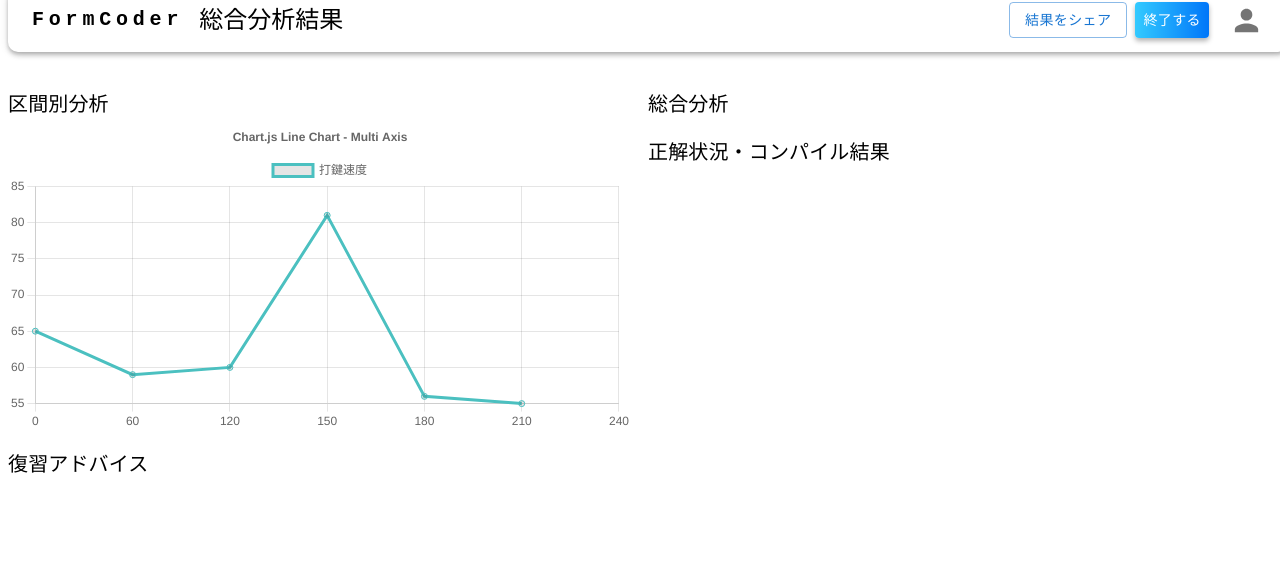
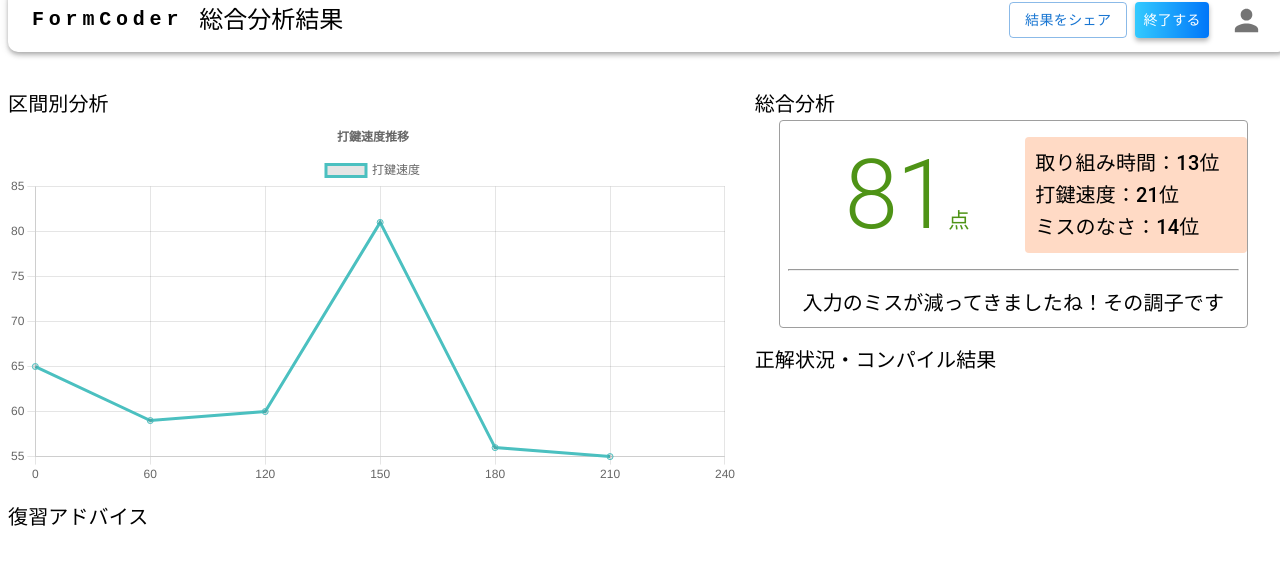
Before and after one commit to KHashimoto3/FormCoder_FRONT, a React (Vite) app: page /analytics in a window 1280 px wide. Shown: the top 564 px of the page. Built offline with nearby package versions, Linux system fonts and the light colour scheme; no server answers.

Commit message:
総合分析画面のモックを作成した。

```diff
--- a/src/components/features/analytics/Analytics.tsx
+++ b/src/components/features/analytics/Analytics.tsx
@@ -96,7 +96,7 @@ export const Analytics = () => {
       <div>
         <Box sx={{ paddingTop: "80px" }}>
           <Grid container spacing={2}>
-            <Grid item xs={6}>
+            <Grid item xs={7}>
               <Grid container direction={"column"} spacing={2}>
                 <Grid item xs={6}>
                   <Graph />
@@ -106,7 +106,7 @@ export const Analytics = () => {
                 </Grid>
               </Grid>
             </Grid>
-            <Grid item xs={6}>
+            <Grid item xs={5}>
               <Grid container direction={"column"} spacing={2}>
                 <Grid item xs={6}>
                   <General />
--- a/src/components/features/analytics/General.tsx
+++ b/src/components/features/analytics/General.tsx
@@ -1,9 +1,45 @@
-import { Typography } from "@mui/material";
+import { Box, Container, Grid, Stack, Typography } from "@mui/material";
 
 export const General = () => {
   return (
     <div>
       <Typography variant="h6">総合分析</Typography>
+      <Container maxWidth="md">
+        <Box sx={{ border: 1, borderRadius: 1, borderColor: "grey.500", p: 1 }}>
+          <Stack spacing={2}>
+            <Grid container spacing={1} alignItems="center">
+              <Grid item xs={6}>
+                <Box textAlign={"center"}>
+                  <Typography variant="h1" sx={{ color: "#4E9316" }}>
+                    81<span style={{ fontSize: "16pt" }}>点</span>
+                  </Typography>
+                </Box>
+              </Grid>
+              <Grid item xs={6}>
+                <Box
+                  sx={{
+                    background: "#FFDAC5",
+                    borderRadius: 1,
+                    padding: "10px",
+                  }}
+                >
+                  <Typography variant="h6">取り組み時間：13位</Typography>
+                  <Typography variant="h6">打鍵速度：21位</Typography>
+                  <Typography variant="h6">ミスのなさ：14位</Typography>
+                </Box>
+              </Grid>
+            </Grid>
+            <hr />
+            <div>
+              <Box textAlign={"center"}>
+                <Typography variant="h6">
+                  入力のミスが減ってきましたね！その調子です
+                </Typography>
+              </Box>
+            </div>
+          </Stack>
+        </Box>
+      </Container>
     </div>
   );
 };
--- a/src/components/features/analytics/Graph.tsx
+++ b/src/components/features/analytics/Graph.tsx
@@ -31,7 +31,7 @@ export const options = {
   plugins: {
     title: {
       display: true,
-      text: "Chart.js Line Chart - Multi Axis",
+      text: "打鍵速度推移",
     },
   },
   scales: {
```
